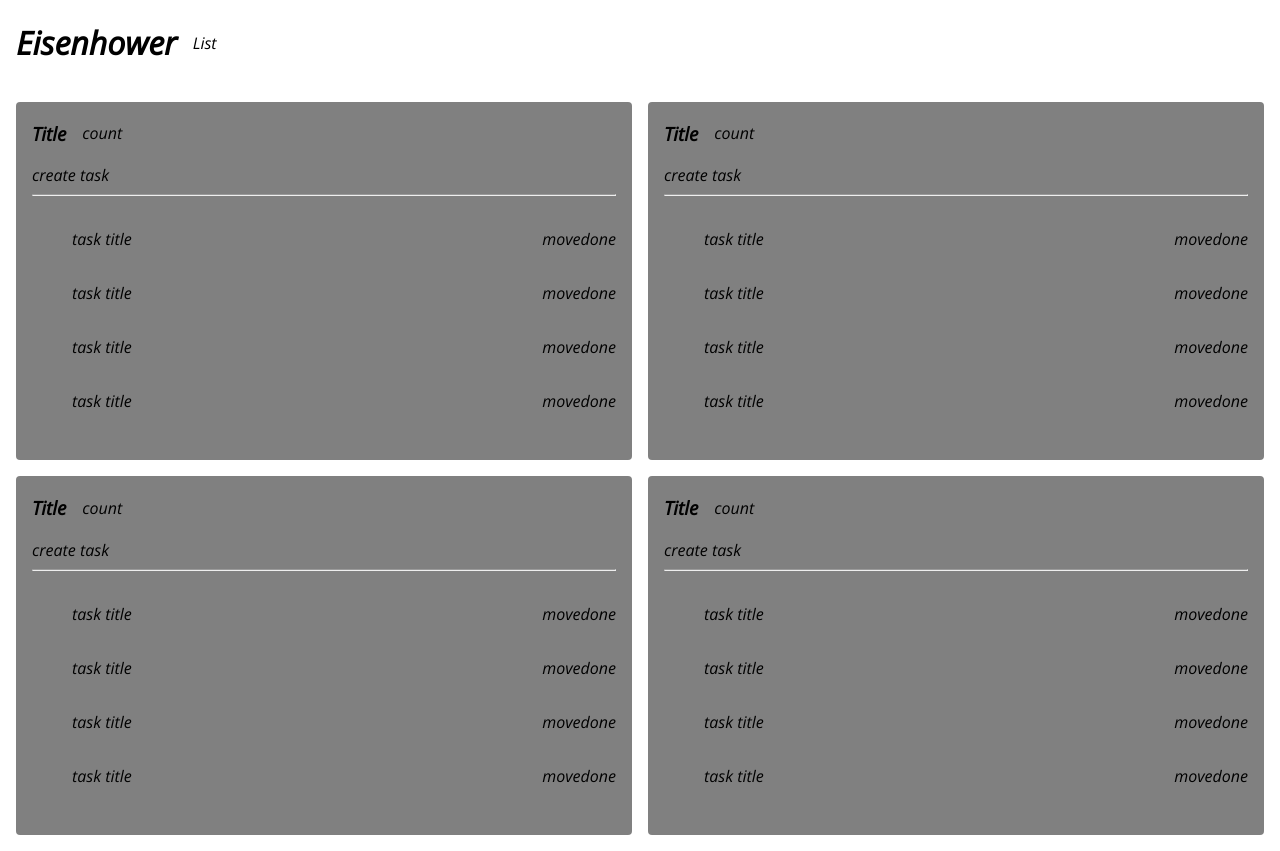
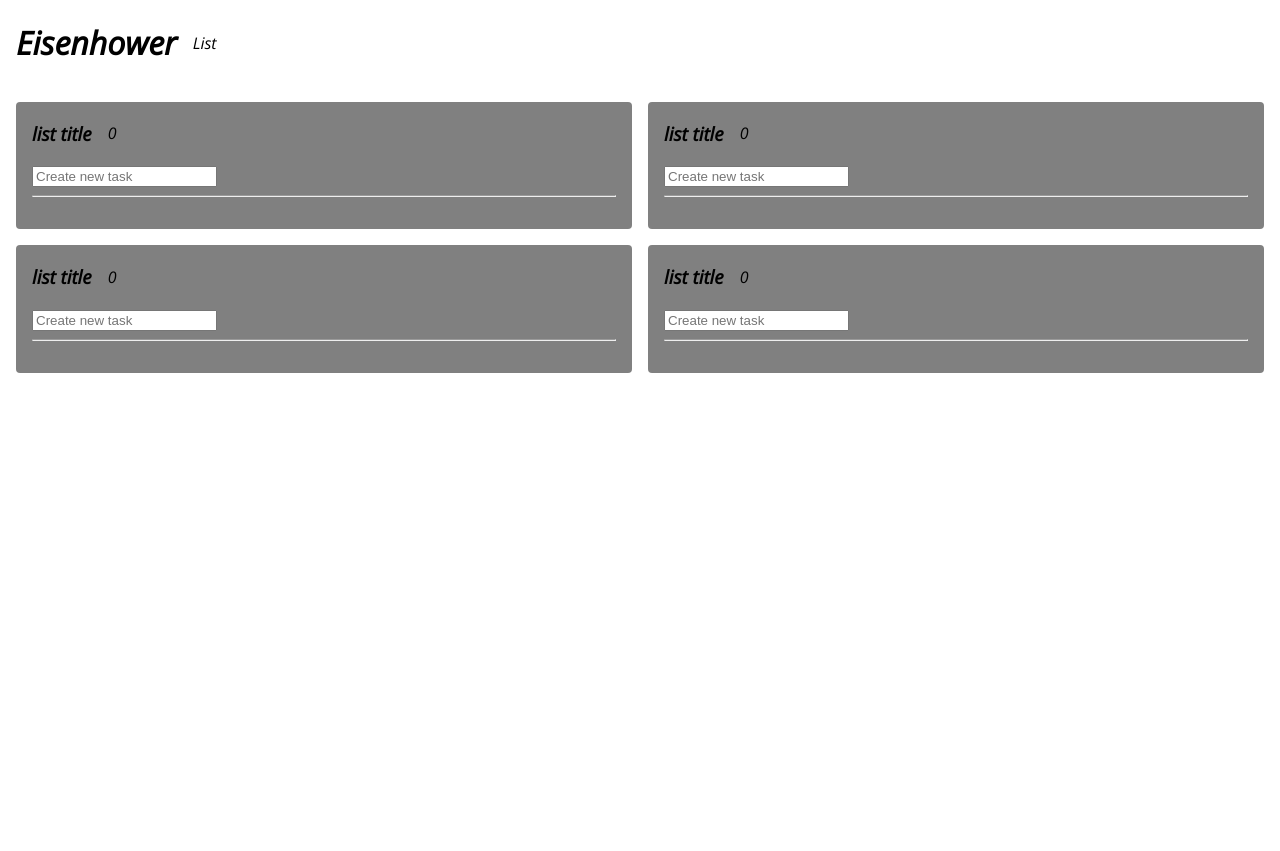
Before and after one commit to corycrosby/eisenhower-todo, a Next.js app in the folder frontend/: page / in a window 1280 px wide. After the commit the page ends 800 px from the top, so only its background shows below. Built offline with nearby package versions, Linux system fonts and the light colour scheme.

Commit message:
Add the ability to create a task
Dynamically display the tasks by priority

```diff
--- a/frontend/components/layout.tsx
+++ b/frontend/components/layout.tsx
@@ -1,13 +1,21 @@
+import { useEffect, useState } from "react";
 import List from "../components/list";
 import styles from "./layout.module.scss";
+import Todo from "../lib/data";
 
 export default function Layout() {
+  const [sortedTasks, setSortedTasks] = useState([[], [], [], []]);
+
+  useEffect(() => {
+    const taskData = Todo.getTaskData();
+    setSortedTasks(Todo.getSortedTasks(taskData))
+  }, []);
+
   return (
     <div className={styles.container}>
-      <List />
-      <List />
-      <List />
-      <List />
+      { sortedTasks.map((tasks, idx) => {
+          return <List key={idx} title="list title" priority={idx + 1} tasks={tasks} />
+      })}
     </div>
   )
 }
--- a/frontend/components/list.tsx
+++ b/frontend/components/list.tsx
@@ -1,20 +1,39 @@
+import { useState } from "react";
 import styles from "./list.module.scss";
 import Task from "./task";
+import Todo from "../lib/data";
+import { TaskData } from "../lib/types";
 
-export default function List () {
+type Props = {
+  title: string;
+  priority: number;
+  tasks: TaskData[];
+}
+
+export default function List (props: Props) {
+  const [taskDescription, setTaskDescription] = useState("")
+
+  function handleSubmit() {
+    Todo.createTask(taskDescription, props.priority);
+  }
+
   return (
     <section className={styles.container}>
       <header className={styles.header}>
-        <h3>Title</h3>
-        <span className={styles.count}>count</span>
+        <h3>{ props.title }</h3>
+        <span className={styles.count}>{props.tasks.length}</span>
       </header>
-      <div>create task</div>
+      <form onSubmit={() => handleSubmit()}>
+        <input
+          placeholder="Create new task"
+          onChange={(e) => setTaskDescription(e.target.value)}
+        />
+      </form>
       <hr />
       <ol>
-        <Task />
-        <Task />
-        <Task />
-        <Task />
+        { props.tasks.map((task, idx) => {
+          return <Task key={idx} description={task.description} priority={props.priority} />;
+        })}
       </ol>
     </section>
   )
--- a/frontend/components/task.tsx
+++ b/frontend/components/task.tsx
@@ -1,9 +1,14 @@
 import styles from "./task.module.scss";
 
-export default function Task() {
+type Props = {
+  description: string;
+  priority: number;
+}
+
+export default function Task({description}: Props) {
   return (
     <li className={styles.container}>
-      <p>task title</p>
+      <p>{description}</p>
       <div className={styles.controls}>
         <div>move</div>
         <div>done</div>
--- /dev/null
+++ b/frontend/lib/data.ts
@@ -0,0 +1,33 @@
+// This module contains the task manipulation logic
+
+import { TaskData, SortedTasks } from "./types";
+
+class Data {
+  constructor() {}
+
+  getTaskData(): TaskData[] {
+    return JSON.parse(localStorage.getItem("tasks_data")) || [];
+  }
+
+  getSortedTasks(tasks: TaskData[]): SortedTasks {
+    const sortedTasks: SortedTasks = [[], [], [], []];
+
+    for (const task of tasks) {
+      const idx = task.priority - 1;
+      sortedTasks[idx].push(task);
+    }
+
+    return sortedTasks;
+  }
+
+  createTask(description: string, priority: number) {
+    if (!/\S/.test(description)) return;
+
+    const data = this.getTaskData();
+    data.push({ description: description, priority: priority });
+
+    localStorage.setItem("tasks_data", JSON.stringify(data));
+  }
+}
+
+export default new Data();
--- /dev/null
+++ b/frontend/lib/types.ts
@@ -0,0 +1,6 @@
+export type TaskData = {
+  description: string;
+  priority: number;
+};
+
+export type SortedTasks = [TaskData[], TaskData[], TaskData[], TaskData[]];
--- a/frontend/pages/_app.tsx
+++ b/frontend/pages/_app.tsx
@@ -1,3 +1,5 @@
+// This module controls page initialization
+
 import { AppProps } from "next/app";
 import '../styles/global.scss';
 
--- a/frontend/pages/_document.tsx
+++ b/frontend/pages/_document.tsx
@@ -1,3 +1,5 @@
+// This module is where the <html> tag is augmented
+
 import Document, { Html, Head, Main, NextScript } from "next/document";
 
 export default class MyDocument extends Document {
```
